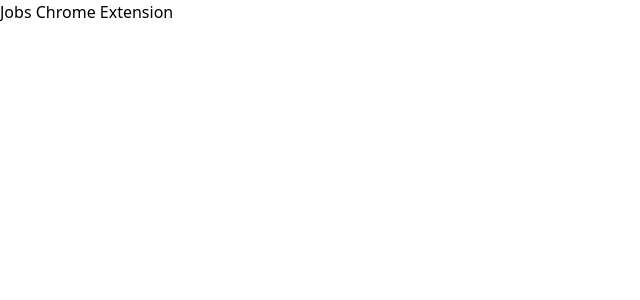
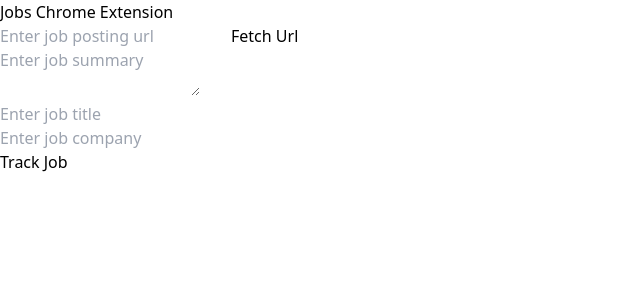
Before and after one commit to alexmochu/jobs-extenstion, a React (Vite) app: page / in a window 1280 px wide. Shown: the top 300 px of the page, without its empty margins (0-640 px from the left). Built offline with nearby package versions, Linux system fonts and the light colour scheme.

Commit message:
update ui

```diff
--- a/src/App.jsx
+++ b/src/App.jsx
@@ -1,8 +1,75 @@
+import { useState } from 'react'
+import { browser } from 'webextension-polyfill-ts';
+
+const jobDetails = {
+  jobUrl: '',
+  jobSummary: '',
+  jobTitle: '',
+  jobCompany: ''
+}
+
 function App() {
+  const [jobData, setJobData] = useState(jobDetails)
+
+  const handleSubmit = (e) => {
+    e.preventDefault();
+    console.log('Submitted value:', jobData);
+    setJobData(jobDetails);
+  };
+
+  const handleChange = (e) => {
+    const { name, value } = e.target;
+    setJobData((prevState) => ({ ...prevState, [name]: value }));
+  };
+
+  const handleFetchUrl = async (e) => {
+    e.preventDefault();
+    const tabs = await browser.tabs.query({ active: true, currentWindow: true });
+    const currentTab = tabs[0];
+    const url = currentTab.url;
+    setJobData((prevState) => ({ ...prevState, jobUrl: url }));
+  };
 
   return (
     <div className="min-w-[400px] min-h-[600px]">
       <h1>Jobs Chrome Extension</h1>
+      <form onSubmit={handleSubmit}>
+        <div>
+          <input
+            type="text"
+            name="jobUrl"
+            value={jobData.jobUrl}
+            onChange={handleChange}
+            placeholder="Enter job posting url"
+          />
+          <button type="button" onClick={handleFetchUrl}>Fetch Url</button>
+        </div>
+        <div>
+          <textarea
+            name="jobSummary"
+            value={jobData.jobSummary}
+            onChange={handleChange}
+            placeholder="Enter job summary"
+          />
+        </div>
+        <div>
+          <input
+            name="jobTitle"
+            value={jobData.jobTitle}
+            onChange={handleChange}
+            placeholder="Enter job title"
+          />
+        </div>
+        <div>
+          <input
+            name="jobCompany"
+            value={jobData.jobCompany}
+            onChange={handleChange}
+            placeholder="Enter job company"
+          />
+        </div>
+        <button type="submit">Track Job</button>
+      </form>
     </div>
   )
 }
```
